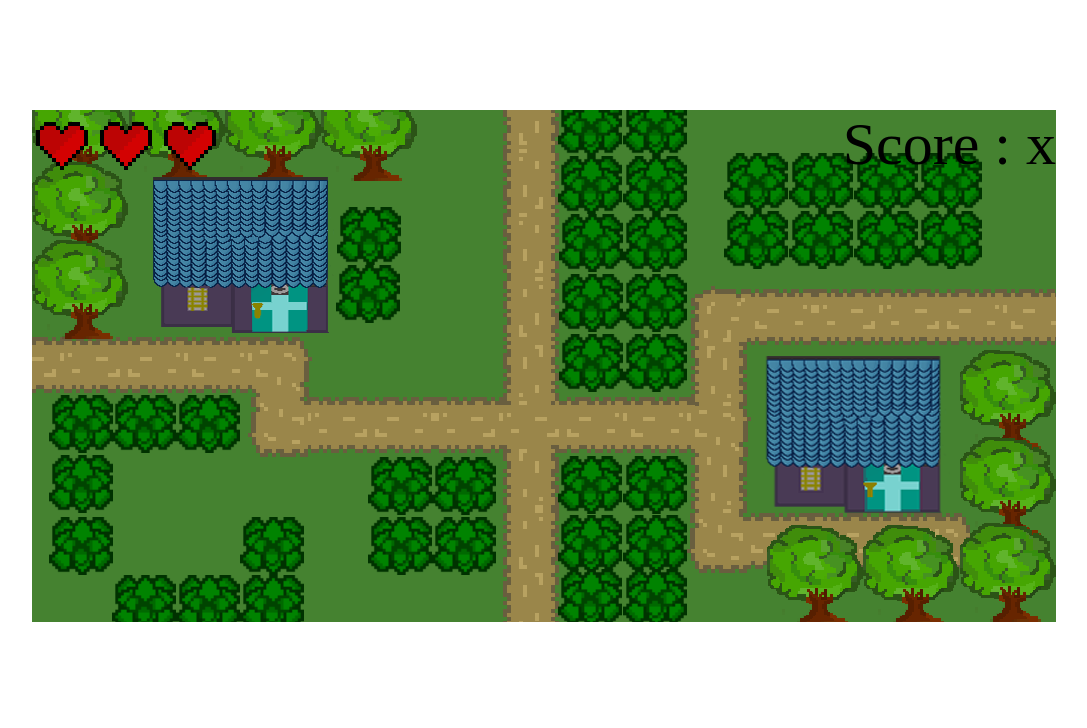
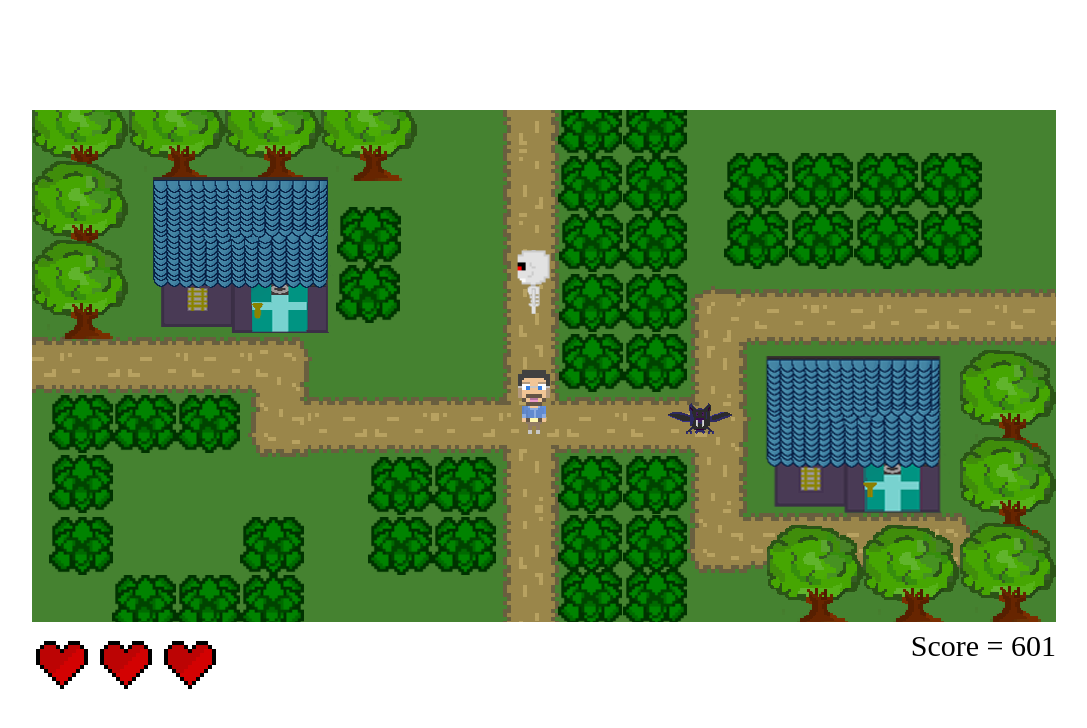
Before and after one commit to Team10SemaineJS/The-Legend-of-Muget---a-Gremoire-to-the-Past, a plain HTML site: page index.html in a window 1280 px wide. Shown: the whole page, without its empty margins (96-1183 px from the left). Drawn offline with Linux system fonts and the light colour scheme.

Commit message:
bug fixed

```diff
--- a/index.html
+++ b/index.html
@@ -5,24 +5,22 @@
     <title></title>
     <link rel="stylesheet" href="styles/style.css"/>
   </head>
-  <body>
-   <!--
+  <body><!--
     <div id="load">
-      <img src="" title="" alt="">
+      <img src="images/mugetLogo.png" alt="logo">
       <progress id="progress" value="15" max="100"></progress>
-    </div>
+    </div> -->
 
-    <div id="menu">
-      <div id="logo"></div>
+    <!-- <div id="menu">
+      <div id="logo"><
+
+      /div>
       <div id="level">Difficulté</div>
       <div id="start">Démarrer</div>
     </div>
-    <-->
-<!--
-      <div id="screenGame">
-        <div id="player"></div>
-      </div>
--->
+    <div id="screenGame">
+      <div id="player"></div>
+    </div> -->
     <div class="container">
       <canvas></canvas>
       <div id="heart">
--- a/scripts/entitiesMove.js
+++ b/scripts/entitiesMove.js
@@ -115,31 +115,31 @@ function skeletonMove(){
   var diffY = player.y - skeleton.y;
   if(diffX > 0 || diffY > 0)
   {
-    skeleton.x += spdSkeleton1;
-    skeleton.y += spdSkeleton1;
-    hitboxSkeleton.x += spdSkeleton1;
-    hitboxSkeleton.y += spdSkeleton1;
+    skeleton.x += spdSkeleton;
+    skeleton.y += spdSkeleton;
+    hitboxSkeleton.x += spdSkeleton;
+    hitboxSkeleton.y += spdSkeleton;
   }
   if(diffX > 0 || diffY < 0)
   {
-    skeleton.x += spdSkeleton1;
-    skeleton.y -= spdSkeleton1;
-    hitboxSkeleton.x += spdSkeleton1;
-    hitboxSkeleton.y -= spdSkeleton1;
+    skeleton.x += spdSkeleton;
+    skeleton.y -= spdSkeleton;
+    hitboxSkeleton.x += spdSkeleton;
+    hitboxSkeleton.y -= spdSkeleton;
   }
   if(diffX < 0 || diffY > 0)
   {
-    skeleton.x -= spdSkeleton1;
-    skeleton.y += spdSkeleton1;
-    hitboxSkeleton.x -= spdSkeleton1;
-    hitboxSkeleton.y += spdSkeleton1;
+    skeleton.x -= spdSkeleton;
+    skeleton.y += spdSkeleton;
+    hitboxSkeleton.x -= spdSkeleton;
+    hitboxSkeleton.y += spdSkeleton;
   }
   if(diffX < 0 || diffY < 0)
   {
-    skeleton.x -= spdSkeleton1;
-    skeleton.y -= spdSkeleton1;
-    hitboxSkeleton.x -= spdSkeleton1;
-    hitboxSkeleton.y -= spdSkeleton1;
+    skeleton.x -= spdSkeleton;
+    skeleton.y -= spdSkeleton;
+    hitboxSkeleton.x -= spdSkeleton;
+    hitboxSkeleton.y -= spdSkeleton;
   }
 }
 
--- a/scripts/main.js
+++ b/scripts/main.js
@@ -5,16 +5,20 @@ var canvas= document.querySelector("canvas"),
     batSprite = new Image(),
     player = {},
     skeleton = {},
-    skeleton2 = {},
-    skeleton3 = {},
     bat = {},
     spdPlayer = 2,
+    spdSkeleton = 0.4,
     step = 1,
     srcSpriteX = 0,
     srcSpriteY = 0,
     minStep = 50,
     maxStep = 100,
     hpPlayer = 6,
+    score = document.querySelector('#score'),
+    scorePoints = 0,
+    container = document.querySelector(".container"),
+    musicTheme = new Audio(),
+    musicEnd = new Audio();
 
 canvas.width = 1024;
 canvas.height = 512;
--- a/styles/style.css
+++ b/styles/style.css
@@ -1,7 +1,7 @@
 body{
   margin: 0;
   position: relative;
-  font-size: 60px;
+  font-size: 30px;
 }
 
 .container{
@@ -28,14 +28,10 @@ body{
 
 #load{
   position: absolute;
-  top: 50%;
-  left: 50%;
   width: 250px;
 }
 
 div#load img{
-  width: 250px;
-  height: 250px;
 }
 
 div#load progress#progress{
```
Also changed, not shown: images/mugetLogo.png (added).
